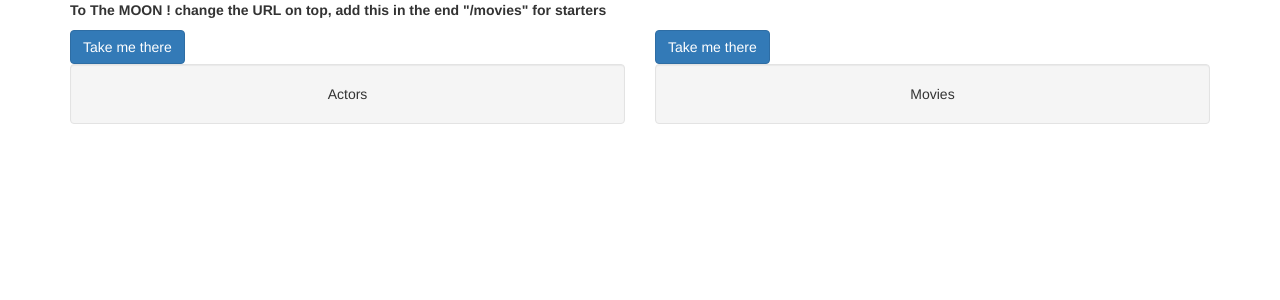
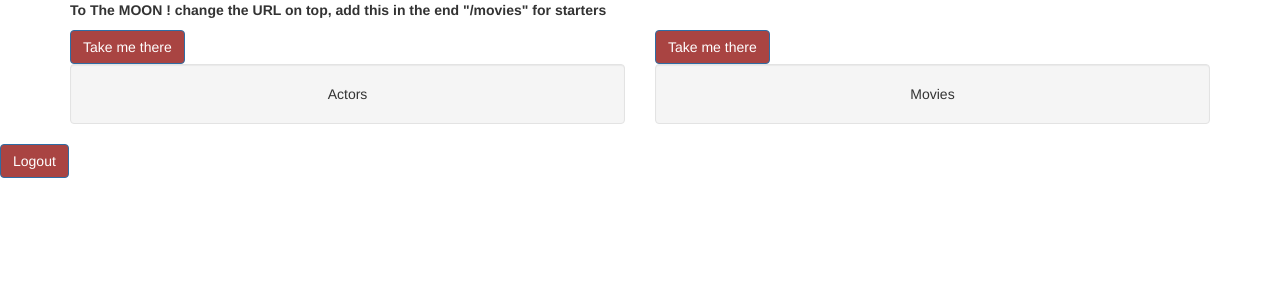
Before and after one commit to abdulaziz12k/capstone, a Flask app: page /homepage in a window 1280 px wide. Shown: the top 300 px of the page. Run offline with Flask 3, Linux system fonts and the light colour scheme; parts of the project's set-up code (start-up, migrations or seed data) failed here and were passed over; some libraries are stand-ins or nearby versions.

Commit message:
Adding AUTH) endpoints to authinticate

```diff
--- a/app.py
+++ b/app.py
@@ -2,9 +2,8 @@ from flask import Flask, request, abort, jsonify, render_template, redirect, url
 from db_config import setup_db
 from models import Movie, Actor
 from datetime import datetime
-from wtforms import StringField, PasswordField
-from wtforms.validators import DataRequired
 from auth import requires_auth, check_permissions, AuthError
+from auth import AUTH0_DOMAIN, AUTH0_AUDIENCE, AUTH0_CLIENT_ID
 
 
 def create_app(test_config=None):
@@ -14,12 +13,37 @@ def create_app(test_config=None):
     app.secret_key = 'bafddb088a222c78b54f96f9eab7aaff'
 
     # Login Page
+    @app.route('/')
+    def login():
+        # Construct the Auth0 login URL
+        auth0_login_url = f'https://{AUTH0_DOMAIN}/authorize?audience={AUTH0_AUDIENCE}&response_type=code&client_id={AUTH0_CLIENT_ID}&redirect_uri={url_for("callback", _external=True)}'
 
-    # HomePage
+        # Redirect the user to the Auth0 login page
+        return redirect(auth0_login_url)
+    # Logout route
+
+    @app.route('/logout')
+    def logout():
+        # Log the user out of your application
+        # ...
+
+        # Construct the Auth0 logout URL
+        auth0_logout_url = f'https://{AUTH0_DOMAIN}/v2/logout?returnTo={url_for("login", _external=True)}'
+
+        # Redirect the user to the Auth0 logout page
+        return redirect(auth0_logout_url)
+
+    # Homepage
 
     @app.route('/homepage')
-    def main():
+    def homepage():
         return render_template('homepage.html')
+
+    # Callback to homepage
+
+    @app.route('/callback')
+    def callback():
+        return redirect(url_for('homepage'))
 
     # GET MOVIES
 
--- /dev/null
+++ b/static/css/homepage.css
@@ -0,0 +1,5 @@
+.btn-primary {
+    color: #fff;
+    background-color: #a94442;
+    border-color: #2e6da4;
+  }
--- a/templates/homepage.html
+++ b/templates/homepage.html
@@ -4,6 +4,7 @@
     <title>Flask App</title>
     <!-- Bootstrap CSS -->
     <link href="https://maxcdn.bootstrapcdn.com/bootstrap/3.3.7/css/bootstrap.min.css" rel="stylesheet"/>
+    <link href="static/css/homepage.css" rel="stylesheet"/>
   </head>
   <body>
     <div class="container">
@@ -25,5 +26,6 @@
         </div>
         </div>
         </div>
+        <button type="button" class="btn btn-primary" onclick="window.location.href='{{ url_for('logout') }}'">Logout</button>
   </body>
 </html>
```
Also changed, not shown: 1 other file.
